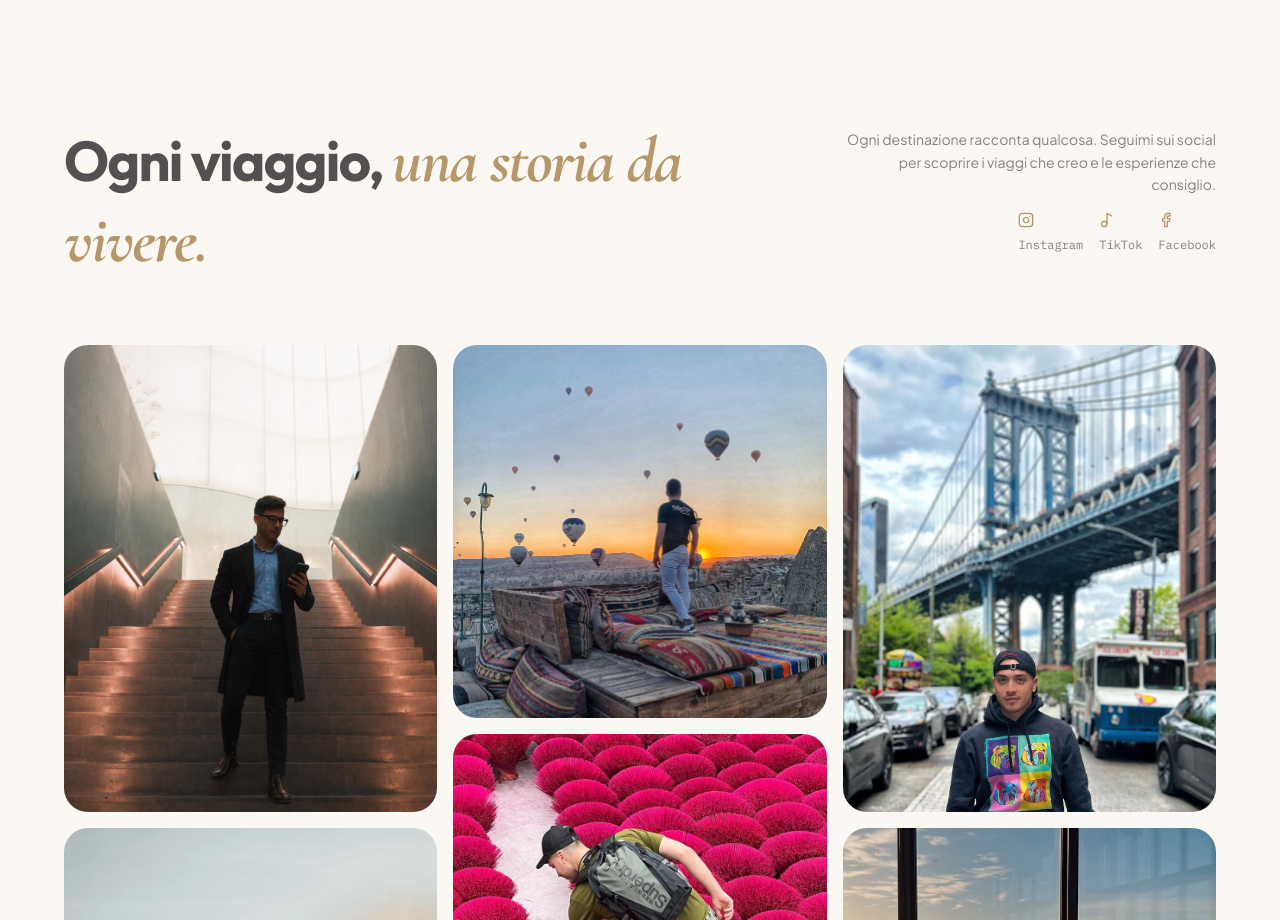
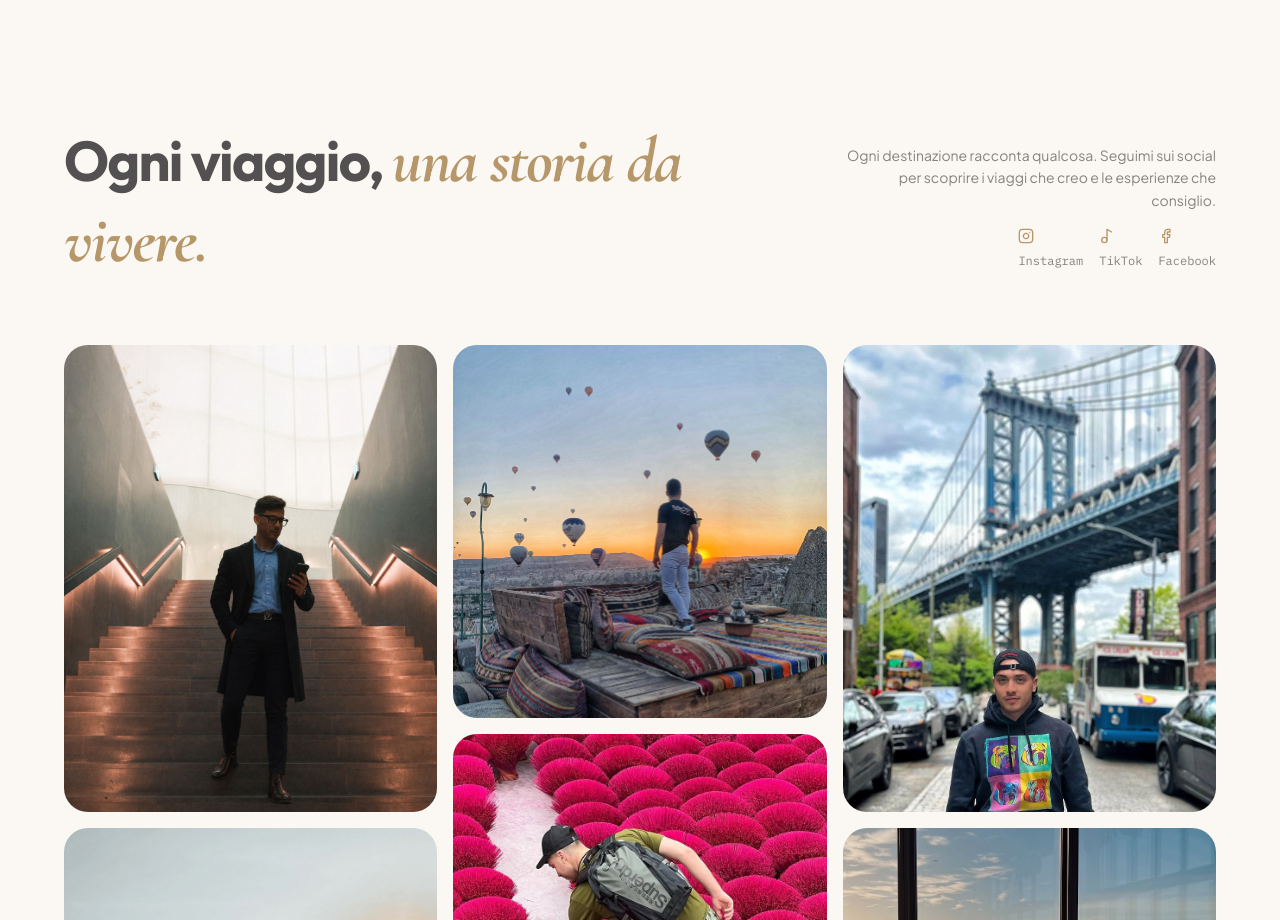
Before and after one commit to jpilatone/fz-travel-site, a React (Vite) app: page / in a window 1280 px wide. Shown: the part 5840-6760 px from the top of the page. Built offline with nearby package versions, Linux system fonts and the light colour scheme; no server answers.

Commit message:
Update Instagram links to fztravelconsulting and align Social section header
- Update Instagram URLs in Social and Footer to fztravelconsulting handle
- Align Social section right column to title baseline using items-end

```diff
--- a/src/App.jsx
+++ b/src/App.jsx
@@ -977,7 +977,7 @@ function Social() {
   }, []);
 
   const socialLinks = [
-    { icon: <Instagram className="w-4 h-4" />, handle: 'Instagram', href: 'https://www.instagram.com/francesco_zaccagnino/' },
+    { icon: <Instagram className="w-4 h-4" />, handle: 'Instagram', href: 'https://www.instagram.com/fztravelconsulting/' },
     { icon: <Music2 className="w-4 h-4" />, handle: 'TikTok', href: 'https://www.tiktok.com/@francesco_zaccagnino' },
     { icon: <Facebook className="w-4 h-4" />, handle: 'Facebook', href: '#' },
   ];
@@ -995,8 +995,8 @@ function Social() {
   return (
     <section ref={sectionRef} className="py-24 px-6 md:px-16 overflow-hidden" style={{ backgroundColor: COLORS.ivory }}>
       <div className="max-w-6xl mx-auto">
-        {/* Header — two columns, aligned top */}
-        <div className="flex flex-col md:flex-row md:justify-between gap-6 mb-16 md:items-start">
+        {/* Header — two columns, right block aligned to title baseline */}
+        <div className="flex flex-col md:flex-row md:justify-between gap-6 mb-16 md:items-end">
           <h2
             className="font-outfit font-bold leading-tight md:flex-1"
             style={{ fontSize: 'clamp(2rem, 5vw, 3.5rem)', letterSpacing: '-0.03em', color: COLORS.charcoal }}
@@ -1006,7 +1006,7 @@ function Social() {
               {t('social.titleAccent')}
             </span>
           </h2>
-          <div className="flex flex-col gap-4 md:max-w-sm md:text-right shrink-0 md:pt-2">
+          <div className="flex flex-col gap-4 md:max-w-sm md:text-right shrink-0 md:pb-2">
             <p className="font-sans text-sm leading-relaxed" style={{ color: COLORS.greyMid }}>
               {t('social.desc')}
             </p>
@@ -1226,7 +1226,7 @@ function Footer() {
             <p className="font-mono-data text-xs tracking-widest uppercase mb-5" style={{ color: `${COLORS.white}40` }}>{t('footer.social')}</p>
             <ul className="flex flex-col gap-3">
               {[
-                { label: 'Instagram', href: 'https://www.instagram.com/francesco_zaccagnino/' },
+                { label: 'Instagram', href: 'https://www.instagram.com/fztravelconsulting/' },
                 { label: 'TikTok', href: 'https://www.tiktok.com/@francesco_zaccagnino' },
                 { label: 'Facebook', href: '#' },
               ].map((s) => (
```
